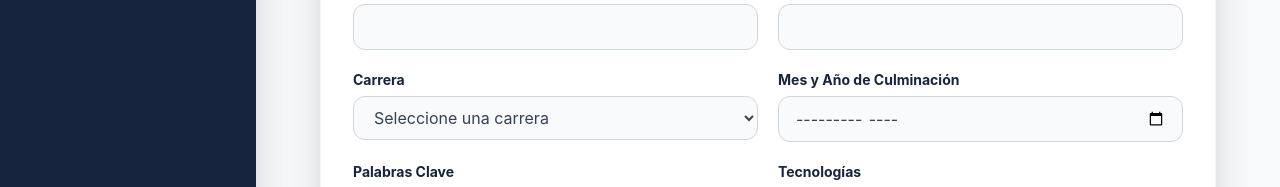
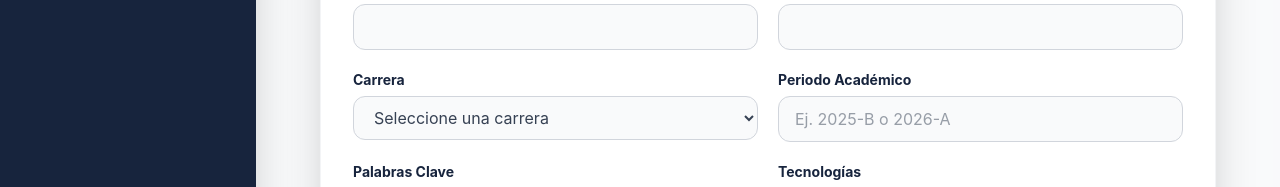
Before and after one commit to NicolasCh25/TESIS_FRONT2026, a React (Vite) app: page /dashboard/create in a window 1280 px wide. Shown: the part 375-562 px from the top of the page. Built offline with nearby package versions, Linux system fonts and the light colour scheme; sample sign-in values are in the browser's storage.

Commit message:
Correcion periodo academico

```diff
--- a/src/components/projects/FormularioProyecto.jsx
+++ b/src/components/projects/FormularioProyecto.jsx
@@ -23,6 +23,8 @@ const FormularioProyecto = ({
         descripcion: defaultValues.descripcion || "",
         repositorio: defaultValues.repositorio || "",
         video: defaultValues.video || "",
+        // ✅ Cargamos el valor por defecto del periodo al editar
+        periodoAcademico: defaultValues.periodoAcademico || "",
       });
     }
   }, [defaultValues, reset]);
@@ -58,14 +60,16 @@ const FormularioProyecto = ({
           </select>
         </div>
 
+        {/* ✅ Cambiado de tipo 'month' a tipo 'text' para el Periodo Académico */}
         <div>
-          <label className={labelClass}>Mes y Año de Culminación</label>
+          <label className={labelClass}>Periodo Académico</label>
           <input
-            type="month"
+            type="text"
+            placeholder="Ej. 2025-B o 2026-A"
             className={inputClass}
-            {...register("fechaMes", { required: "Requerido" })}
+            {...register("periodoAcademico", { required: "El periodo académico es requerido" })}
           />
-          {errors.fechaMes && <p className="text-red-500 text-xs mt-1">{errors.fechaMes.message}</p>}
+          {errors.periodoAcademico && <p className="text-red-500 text-xs mt-1">{errors.periodoAcademico.message}</p>}
         </div>
 
         <div>
--- a/src/pages/CrearProyecto.jsx
+++ b/src/pages/CrearProyecto.jsx
@@ -26,9 +26,6 @@ const CrearProyecto = () => {
 
       const formData = new FormData();
 
-      // Procesar el input month (formato YYYY-MM)
-      const [año, mes] = dataForm.fechaMes.split("-");
-
       formData.append("titulo", dataForm.titulo);
       formData.append("descripcion", dataForm.descripcion);
       formData.append("autor", dataForm.autor);
@@ -39,9 +36,8 @@ const CrearProyecto = () => {
       formData.append("repositorio", dataForm.repositorio || "");
       formData.append("video", dataForm.video || "");
 
-      // ✅ Enviamos solo la fecha. El BACKEND se encargará del periodoAcademico.
-      const fechaCURL = `01-${mes}-${año}`;
-      formData.append("fecha", fechaCURL);
+      // ✅ Volvemos a enviar el periodoAcademico ingresado por teclado
+      formData.append("periodoAcademico", dataForm.periodoAcademico);
 
       if (archivo) {
         formData.append("archivoPDF", archivo);
```
